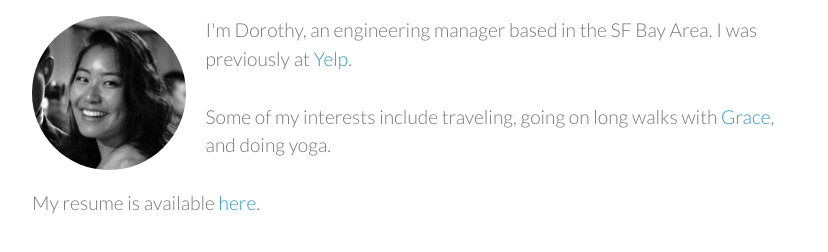
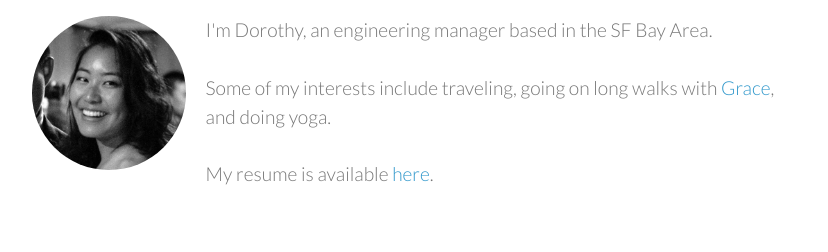
Before and after one commit to dorothyjung/dorothyjung.github.io, a plain HTML site: page index.html in a window 1280 px wide. Shown: the part 182-434 px from the top of the page, without its empty margins (232-1060 px from the left). Drawn offline with Linux system fonts and the light colour scheme.

Commit message:
Update index.html

```diff
--- a/index.html
+++ b/index.html
@@ -34,7 +34,7 @@
   </div>
 
   <p>
-    I'm Dorothy, an engineering manager based in the SF Bay Area. I was previously at <a href="https://www.yelpblog.com/2017/05/day-life-dorothy-jung-software-engineer">Yelp</a>.
+    I'm Dorothy, an engineering manager based in the SF Bay Area.
     <br><br>
     Some of my interests include traveling, going on long walks with <a href="https://www.instagram.com/gracethecanine/">Grace</a>, and doing yoga.
     <br><br>
```
